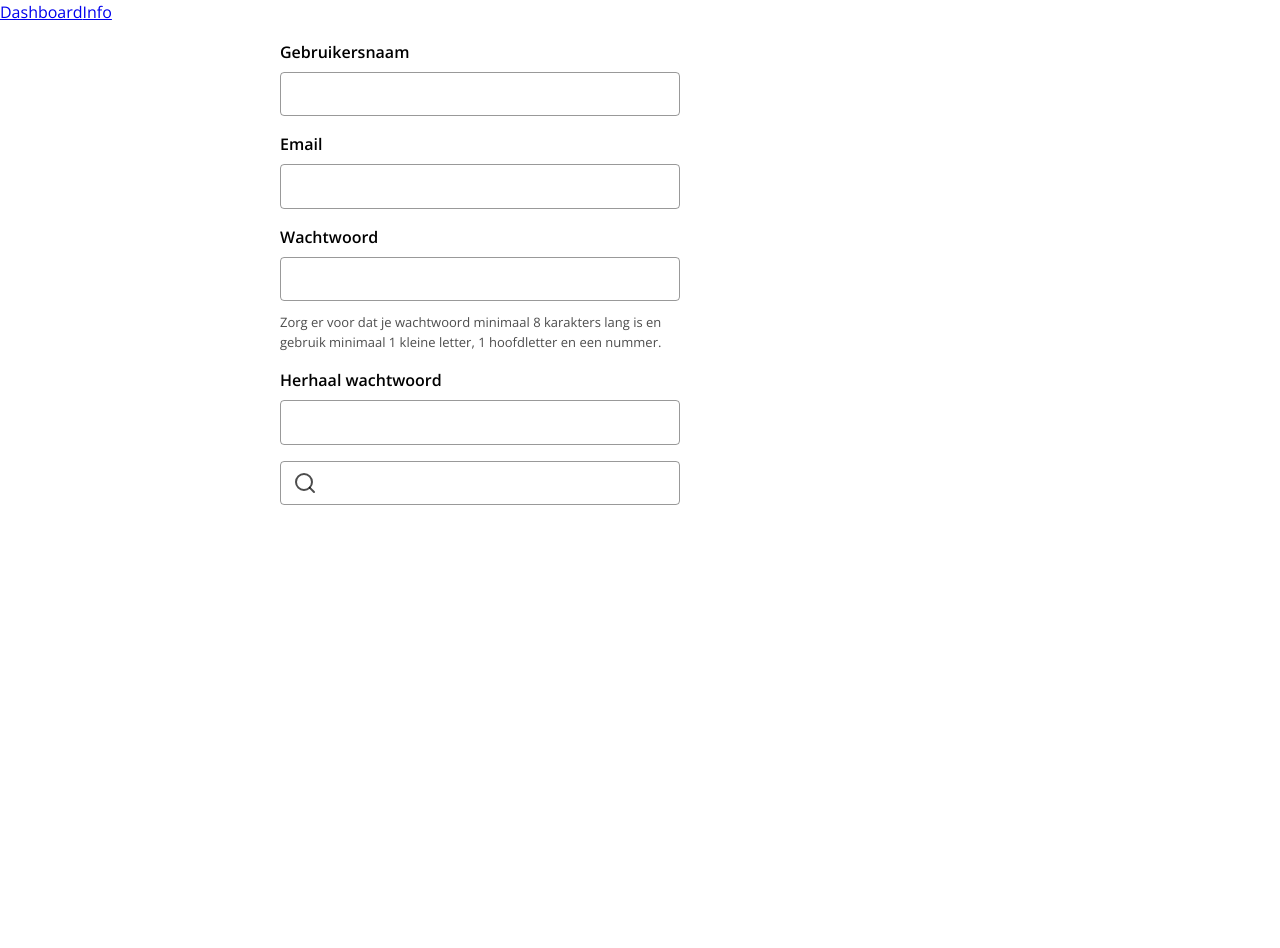
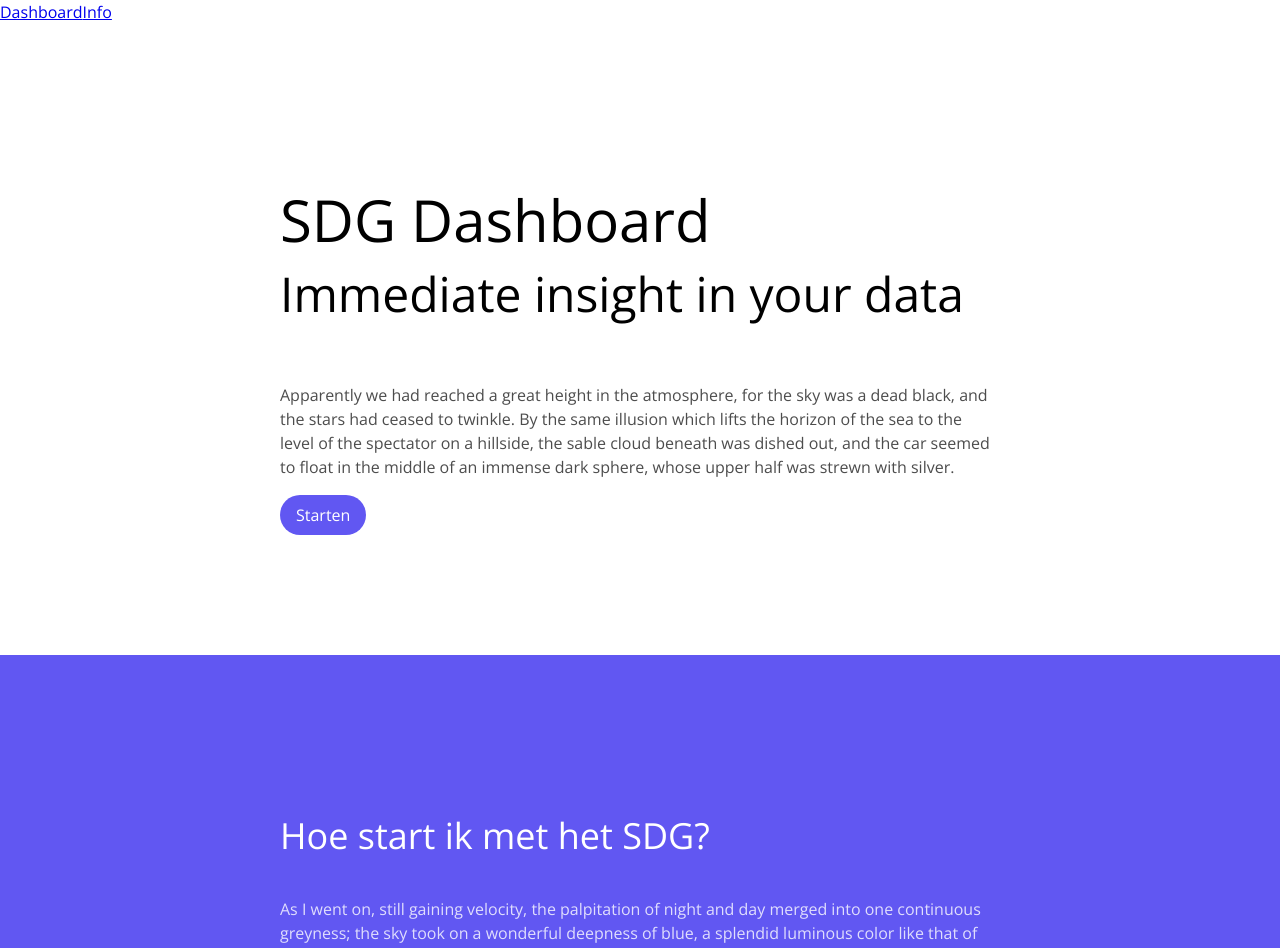
Before and after one commit to GLambermont/SDG-Dashboard, a Vue app: page /#/ in a window 1280 px wide. Shown: the top 948 px of the page. Before the commit the page ends 800 px from the top, so only its background shows below. Built offline with nearby package versions, Linux system fonts and the light colour scheme.

Commit message:
Reverted changes on Home.vue

```diff
--- a/src/views/Home.vue
+++ b/src/views/Home.vue
@@ -1,26 +1,23 @@
 <template>
   <div>
-    <div class="content-width-s">
-      <text-input type="text" required>
-        <template slot="label">Gebruikersnaam</template>
-      </text-input>
-
-      <text-input type="email" required>
-        <template slot="label">Email</template>
-        <template slot="error-caption">Dit is een error caption.</template>
-      </text-input>
-
-      <text-input type="password" required>
-        <template slot="label">Wachtwoord</template>
-        <template slot="caption">Zorg er voor dat je wachtwoord minimaal 8 karakters lang is en gebruik minimaal 1 kleine letter, 1 hoofdletter en een nummer. </template>
-      </text-input>
-
-      <text-input type="password" required>
-        <template slot="label">Herhaal wachtwoord</template>
-      </text-input>
-
-      <text-input type="search"></text-input>
-    </div>
+    <main>
+      <div class="content-section">
+        <div class="content-width-s">
+          <div class="title-group bottom-spacing">
+            <h1>SDG Dashboard</h1>
+            <h2>Immediate insight in your data</h2>
+          </div>
+          <p>Apparently we had reached a great height in the atmosphere, for the sky was a dead black, and the stars had ceased to twinkle. By the same illusion which lifts the horizon of the sea to the level of the spectator on a hillside, the sable cloud beneath was dished out, and the car seemed to float in the middle of an immense dark sphere, whose upper half was strewn with silver.</p>
+          <CTAButton>Starten</CTAButton>
+        </div>
+      </div>
+      <div class="content-section bottom text-light">
+        <div class="content-width-s">
+          <h3>Hoe start ik met het SDG?</h3>
+          <p>As I went on, still gaining velocity, the palpitation of night and day merged into one continuous greyness; the sky took on a wonderful deepness of blue, a splendid luminous color like that of early twilight; the jerking sun became a streak of fire, a brilliant arch, in space; the moon a fainter fluctuating band; and I could see nothing of the stars, save now and then a brighter circle flickering in the blue.</p>
+        </div>
+      </div>
+    </main>
   </div>
 </template>
 
```
